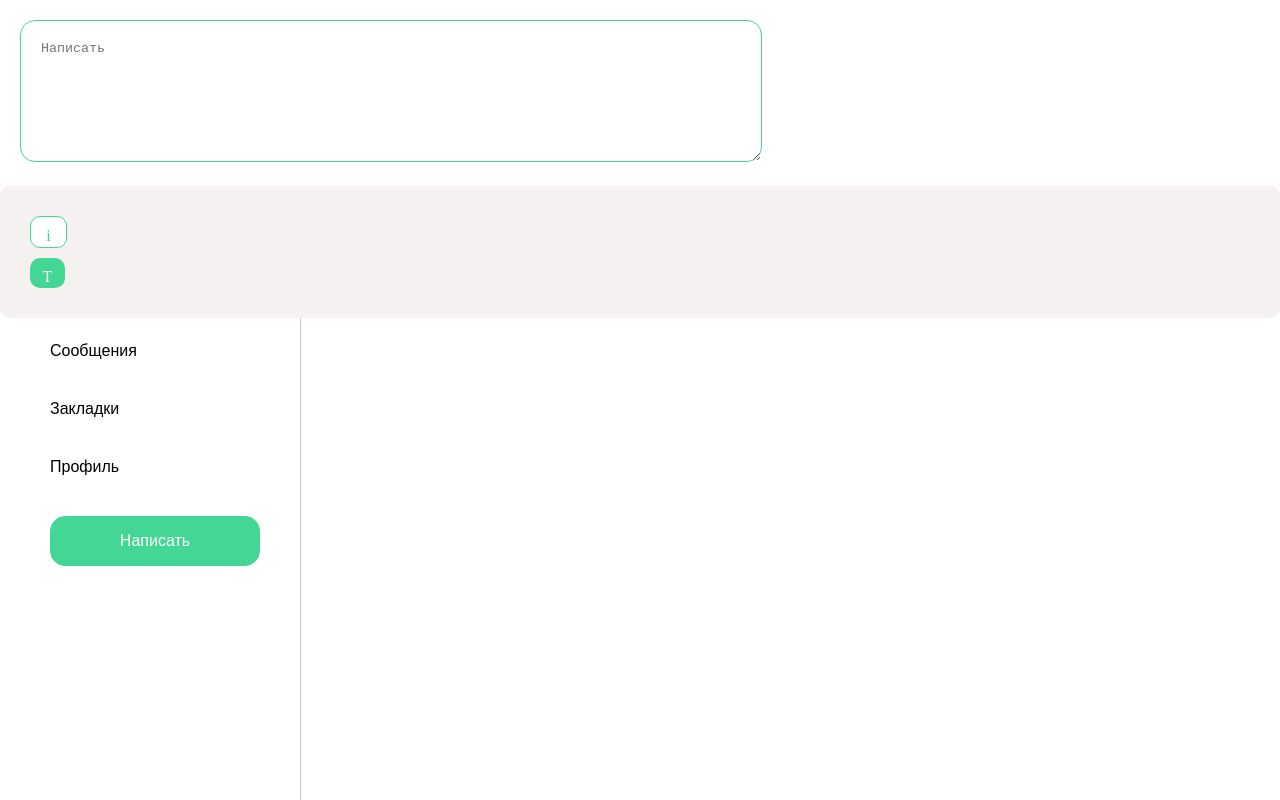
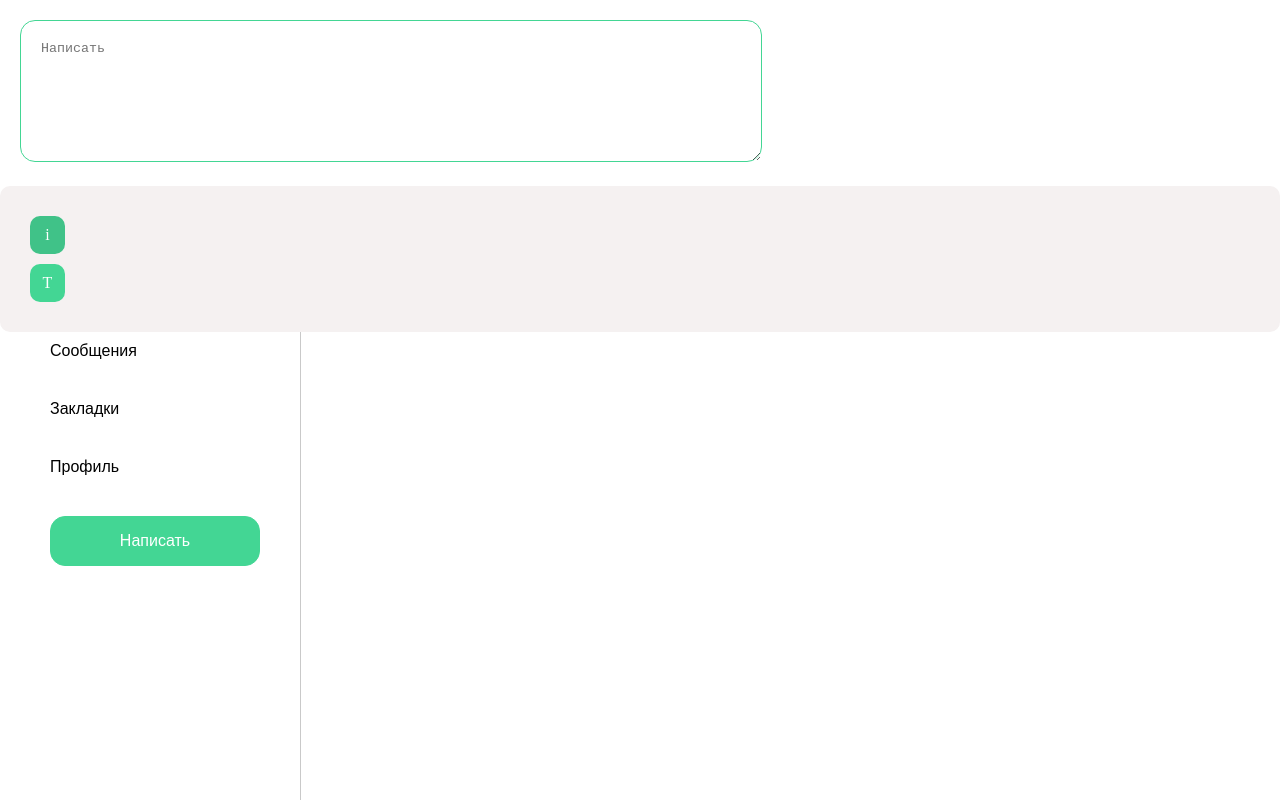
Before and after one commit to oksanaBir/social-net, a React app: page / in a window 1280 px wide. In both pictures the pointer is over the element 47 px from the left and 231 px from the top of the page. Built offline with nearby package versions, Linux system fonts and the light colour scheme.

Commit message:
hover styles changed

```diff
--- a/src/styles/icon.less
+++ b/src/styles/icon.less
@@ -2,7 +2,6 @@
     padding: 10px;
     margin: 10px;
     width: 15px;
-    height: 10px;
     text-align: center;
     border-radius: 10px;
     background-color: @green;
@@ -11,7 +10,5 @@
 }
 
 .icon:hover {
-    background-color: white;
-    border: @greenBorder;
-    color: @green;
+    background-color: @hoverGreen;
 }
```
